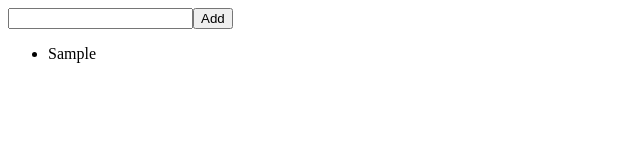
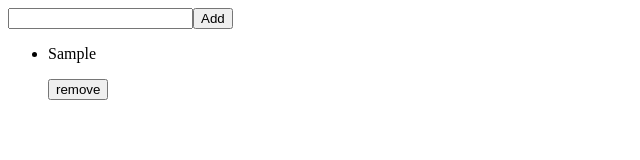
Before and after one commit to lmncode/todoAppReduxToolkit, a React (Create React App) app: page / in a window 1280 px wide. Both pictures are taken after typing "Sample" into the empty fields and a click on the button "Add". Shown: the top 160 px of the page, without its empty margins (0-640 px from the left). Built offline with nearby package versions, Linux system fonts and the light colour scheme.

Commit message:
removing todo item

```diff
--- a/src/components/TodoItem.tsx
+++ b/src/components/TodoItem.tsx
@@ -1,12 +1,25 @@
 import React from "react";
+import { useDispatch } from "react-redux";
+import { removeTodo } from "../features/todoSlice";
 
 interface IProps {
   title: string;
   id: string;
 }
 
-const TodoItem = ({ title }: IProps) => {
-  return <li>{title}</li>;
+const TodoItem = ({ title, id }: IProps) => {
+  const dispatch = useDispatch();
+
+  const handleRemoveTodo = () => {
+    dispatch(removeTodo(id));
+  };
+
+  return (
+    <li>
+      <p>{title}</p>
+      <button onClick={handleRemoveTodo}>remove</button>
+    </li>
+  );
 };
 
 export default TodoItem;
--- a/src/features/todoSlice.ts
+++ b/src/features/todoSlice.ts
@@ -22,9 +22,12 @@ const todoSLice = createSlice({
     addTodo: (state, action: PayloadAction<ITodoItem>) => {
       state.todos.push(action.payload);
     },
+    removeTodo: (state, action: PayloadAction<string>) => {
+      state.todos = state.todos.filter((todo) => todo.id !== action.payload);
+    },
   },
 });
 
 export default todoSLice.reducer;
 
-export const { addTodo } = todoSLice.actions;
+export const { addTodo, removeTodo } = todoSLice.actions;
```
